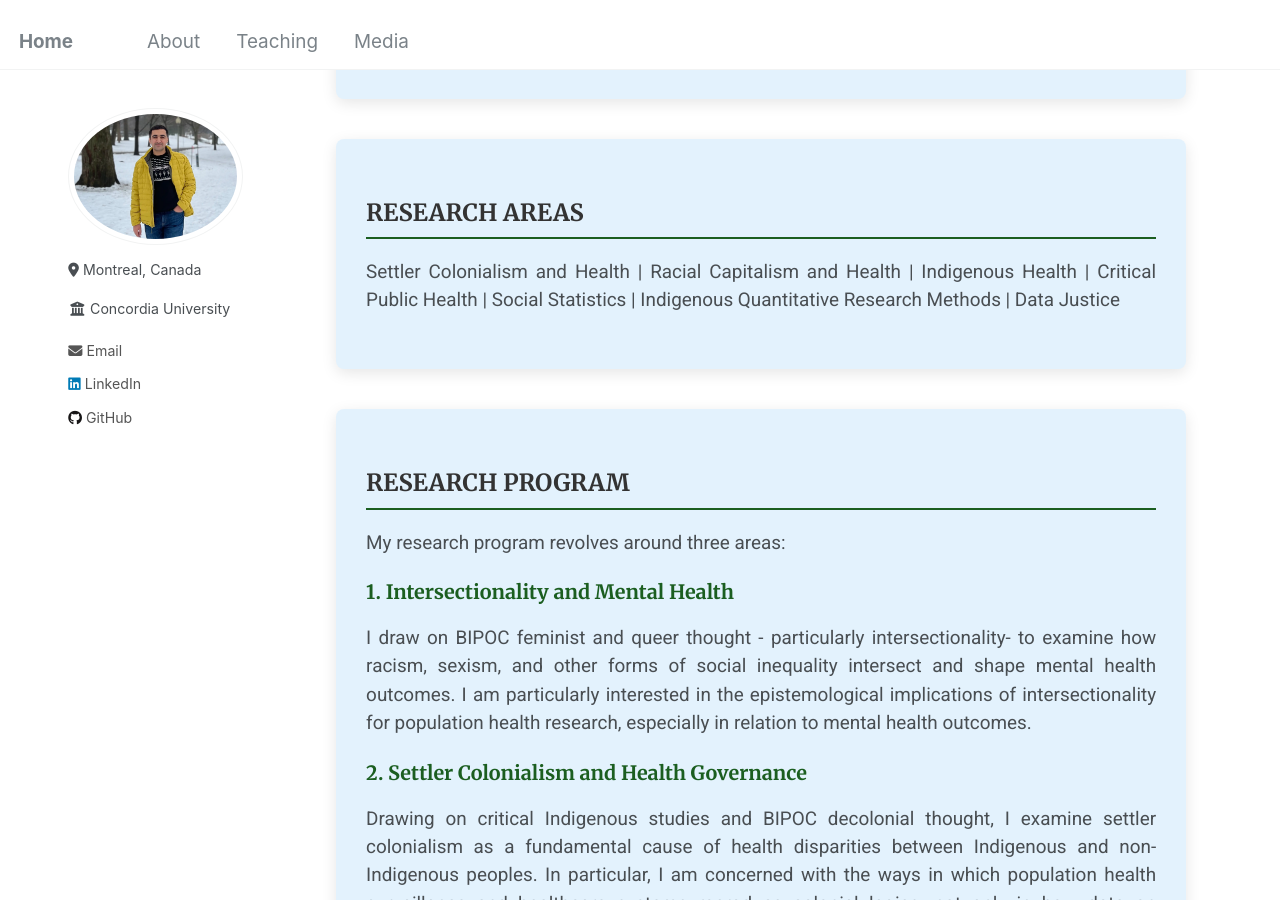
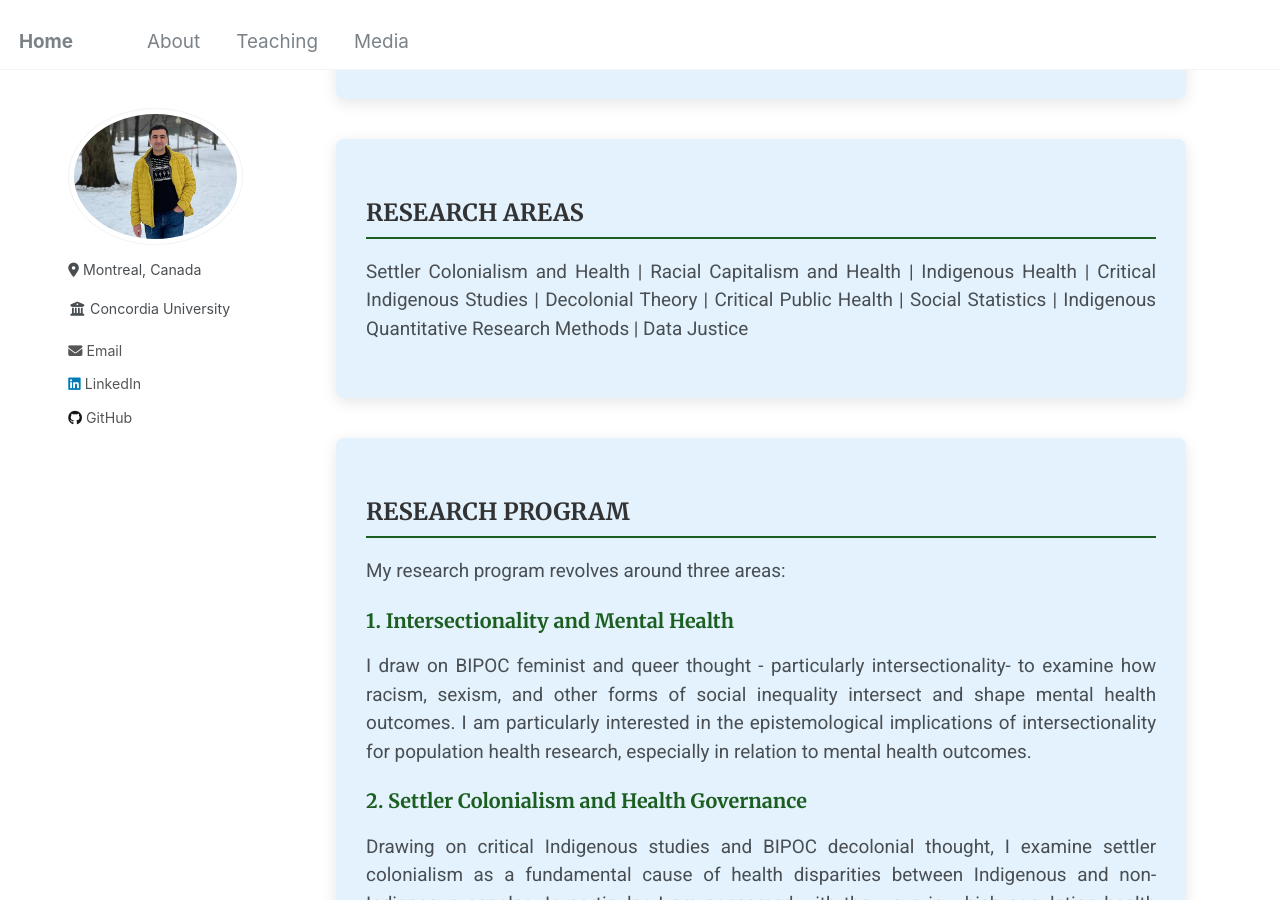
Before and after one commit to Mohsnmonji/mohsnmonji.github.io, a Jekyll site: the page built from about-me.md, in a window 1280 px wide and 900 px high, scrolled down 478 px. Built offline with Jekyll 4.4.1, drawn with Linux system fonts in a browser that asks for light colours.

Commit message:
Update about-me.md

```diff
--- a/about-me.md
+++ b/about-me.md
@@ -68,7 +68,7 @@ author_profile: true
 <div class="about-card">
   <h2>RESEARCH AREAS</h2>
   <p>
-    Settler Colonialism and Health | Racial Capitalism and Health | Indigenous Health | Critical Public Health | Social Statistics | Indigenous Quantitative Research Methods | Data Justice
+    Settler Colonialism and Health | Racial Capitalism and Health | Indigenous Health | Critical Indigenous Studies | Decolonial Theory | Critical Public Health | Social Statistics | Indigenous Quantitative Research Methods | Data Justice
   </p>
 </div>
 
```
